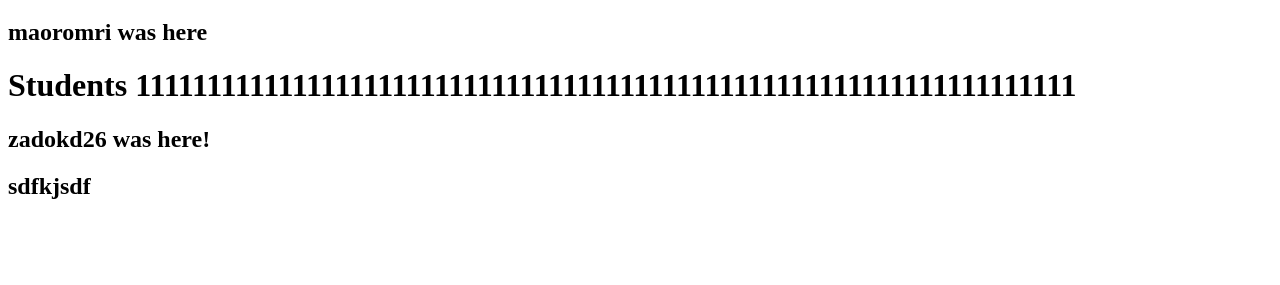
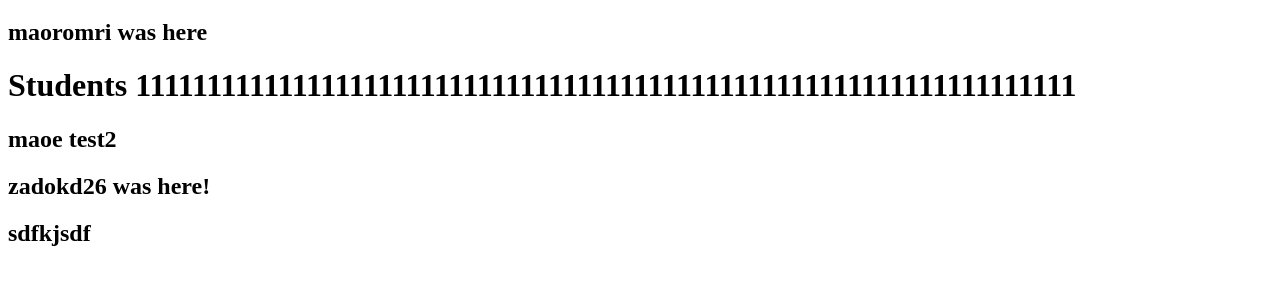
Before and after one commit to zadokd26/projects-from-students, a plain HTML site: page index.html in a window 1280 px wide. Shown: the part 61-346 px from the top of the page. Drawn offline with Linux system fonts and the light colour scheme.

Commit message:
maor test
maor test

```diff
--- a/index.html
+++ b/index.html
@@ -10,7 +10,7 @@
     <h1>Students</h1>
     <h2> maoromri was here</h2>
     <h1>Students 111111111111111111111111111111111111111111111111111111111111111111</h1>
-
+    <h2> maoe test2 <h2/>
     <h2>zadokd26 was here!</h2>
     <h2>sdfkjsdf</h2>
   </body>
```
